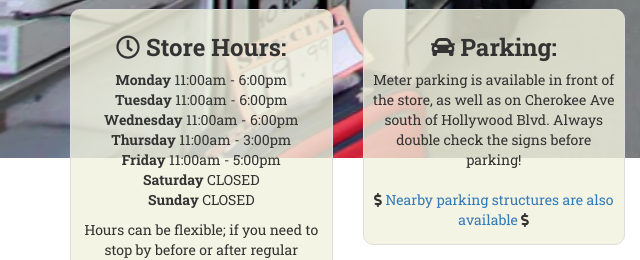
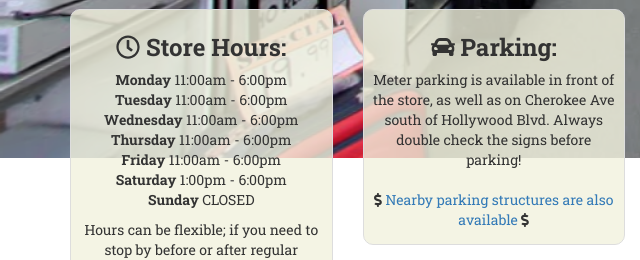
Before and after one commit to nikmash711/discount-luggage-of-hollywood-website, a plain HTML site: page index.html in a window 1280 px wide. Shown: the part 642-902 px from the top of the page, 0-640 px from the left. Drawn offline with nearby package versions, Linux system fonts and the light colour scheme; a web font is replaced by a local one.

Commit message:
Update index.html

```diff
--- a/index.html
+++ b/index.html
@@ -249,9 +249,9 @@
                     <strong>Monday</strong> 11:00am - 6:00pm <br />
                     <strong>Tuesday</strong> 11:00am - 6:00pm <br />
                     <strong>Wednesday</strong> 11:00am - 6:00pm <br />
-                    <strong>Thursday</strong> 11:00am - 3:00pm <br />
-                    <strong>Friday</strong> 11:00am - 5:00pm <br />
-                    <strong>Saturday</strong> CLOSED <br />
+                    <strong>Thursday</strong> 11:00am - 6:00pm <br />
+                    <strong>Friday</strong> 11:00am - 6:00pm <br />
+                    <strong>Saturday</strong> 1:00pm - 6:00pm <br />
                     <strong>Sunday</strong> CLOSED <br />
                   </p>
                   <p>
```
